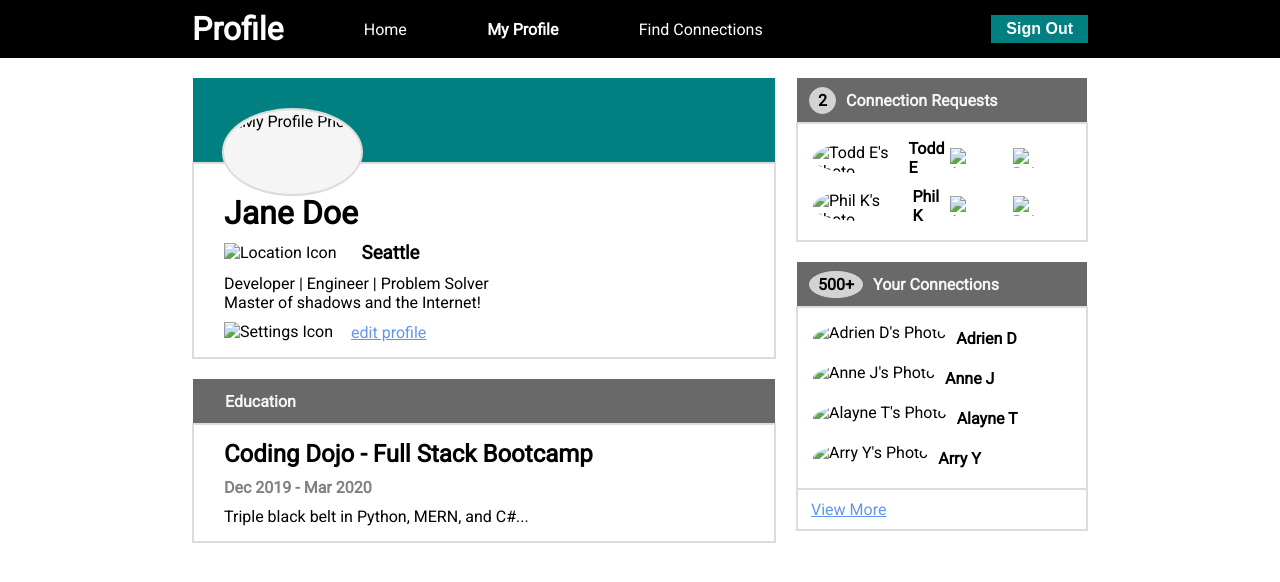
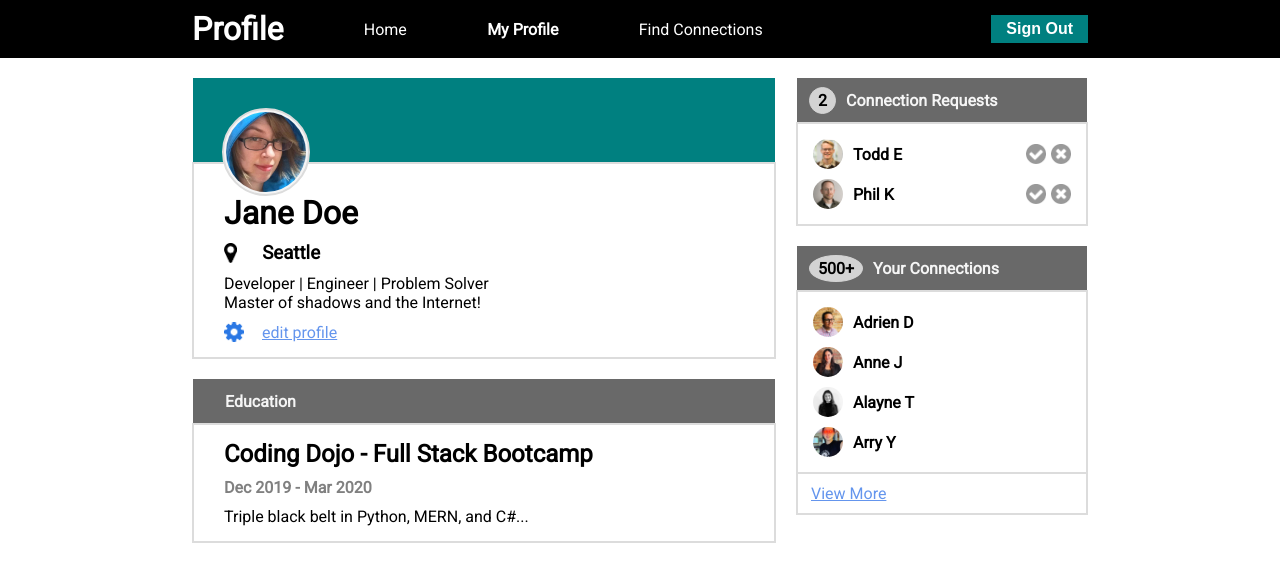
Before and after one commit to ruthkhan/Profile-Public, a plain HTML site: page index.html in a window 1280 px wide. Drawn offline with Linux system fonts and the light colour scheme.

Commit message:
update img links

```diff
--- a/index.html
+++ b/index.html
@@ -31,18 +31,18 @@
                     <td class="content">
                         <h1 class="profile">Jane Doe</h1>
                         <div class="iconinfo">
-                            <img class="icon" src="/webFundamentals/profile/imgs/map-marker.png" alt="Location Icon">
+                            <img class="icon" src="/imgs/map-marker.png" alt="Location Icon">
                             <h3 class="location">Seattle</h3>
                         </div>
                         <p>Developer | Engineer | Problem Solver<br>
                         Master of shadows and the Internet!</p>
                         <div class="iconinfo">
-                            <img class="icon" src="/webFundamentals/profile/imgs/gear.png" alt="Settings Icon">
+                            <img class="icon" src="/imgs/gear.png" alt="Settings Icon">
                             <p class="more">edit profile</p>
                         </div>
                     </td>
                 </tr>
-                <img id="myphoto" src="/webFundamentals/profile/imgs/jane-m.jpg" alt="My Profile Photo">
+                <img id="myphoto" src="/imgs/jane-m.jpg" alt="My Profile Photo">
             </table>
 
             <table class="card">
@@ -74,22 +74,22 @@
                         <ul>
                             <li>
                                 <div class="person">
-                                    <img src="/webFundamentals/profile/imgs/todd-s.jpg" alt="Todd E's Photo">
+                                    <img src="/imgs/todd-s.jpg" alt="Todd E's Photo">
                                     <h4>Todd E</h4>
                                 </div>
                                 <div class="assess">
-                                    <img class="icon" src="/webFundamentals/profile/imgs/accept-circle.png" alt="Accept Request Icon">
-                                    <img class="icon" src="/webFundamentals/profile/imgs/close-circle.png" alt="Reject Request Icon">
+                                    <img class="icon" src="/imgs/accept-circle.png" alt="Accept Request Icon">
+                                    <img class="icon" src="/imgs/close-circle.png" alt="Reject Request Icon">
                                 </div>
                             </li>
                             <li>
                                 <div class="person">
-                                    <img src="/webFundamentals/profile/imgs/phil-s.jpg" alt="Phil K's Photo">
+                                    <img src="/imgs/phil-s.jpg" alt="Phil K's Photo">
                                     <h4>Phil K</h4>
                                 </div>
                                 <div class="assess">
-                                    <img class="icon" src="/webFundamentals/profile/imgs/accept-circle.png" alt="Accept Request Icon">
-                                    <img class="icon" src="/webFundamentals/profile/imgs/close-circle.png" alt="Reject Request Icon">
+                                    <img class="icon" src="/imgs/accept-circle.png" alt="Accept Request Icon">
+                                    <img class="icon" src="/imgs/close-circle.png" alt="Reject Request Icon">
                                 </div>
                             </li>
                         </ul>
@@ -109,19 +109,19 @@
                     <td>
                         <ul>
                             <li class="person">
-                                <img src="/webFundamentals/profile/imgs/adrien-s.jpg" alt="Adrien D's Photo">
+                                <img src="/imgs/adrien-s.jpg" alt="Adrien D's Photo">
                                 <h4>Adrien D</h4>
                             </li>
                             <li class="person">
-                                <img src="/webFundamentals/profile/imgs/anne-s.jpg" alt="Anne J's Photo">
+                                <img src="/imgs/anne-s.jpg" alt="Anne J's Photo">
                                 <h4>Anne J</h4>
                             </li>
                             <li class="person">
-                                <img src="/webFundamentals/profile/imgs/alayne-s.jpg" alt="Alayne T's Photo">
+                                <img src="/imgs/alayne-s.jpg" alt="Alayne T's Photo">
                                 <h4>Alayne T</h4>
                             </li>
                             <li class="person">
-                                <img src="/webFundamentals/profile/imgs/arry-s.jpg" alt="Arry Y's Photo">
+                                <img src="/imgs/arry-s.jpg" alt="Arry Y's Photo">
                                 <h4>Arry Y</h4>
                             </li>
                         </ul>
```
